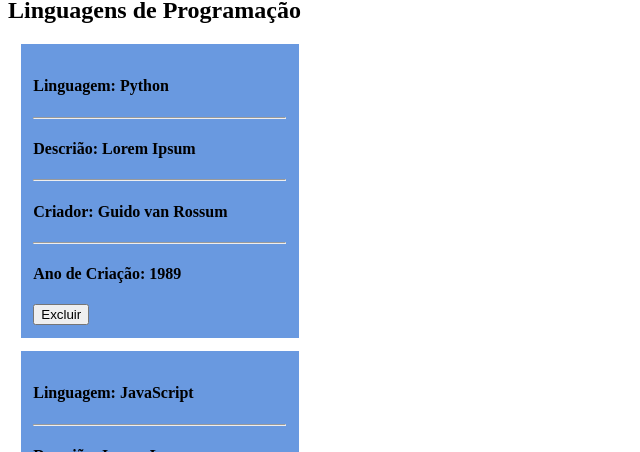
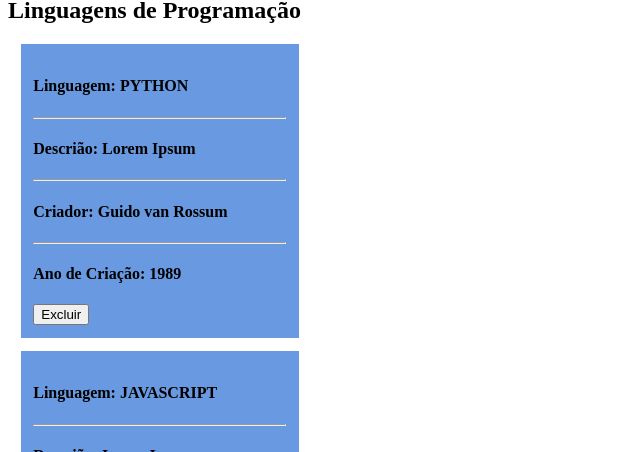
Before and after one commit to luanaflorencio/learning-vue, a Vue app: page / in a window 1280 px wide. Shown: the part 312-764 px from the top of the page, without its empty margins (0-640 px from the left). Built offline with nearby package versions, Linux system fonts and the light colour scheme.

Commit message:
Testando filters

```diff
--- a/src/components/Linguagem.vue
+++ b/src/components/Linguagem.vue
@@ -3,7 +3,7 @@
 
 
         <div class="data">
-            <h4>Linguagem: {{ linguagem.nome }}</h4>
+            <h4>Linguagem: {{ linguagem.nome | capslkName}}</h4>
             <hr>
             <h4 v-show="2 > 1">Descrião: {{ linguagem.descricao }}</h4>
             <hr>
@@ -34,6 +34,11 @@
             console.log("Emitindo");
             this.$emit("deletando", {idLinguagem: this.linguagem.id});
         }
+    },
+    filters: {
+        capslkName: function(value){
+            return value.toUpperCase();
+        }
     }
 
 }
```
